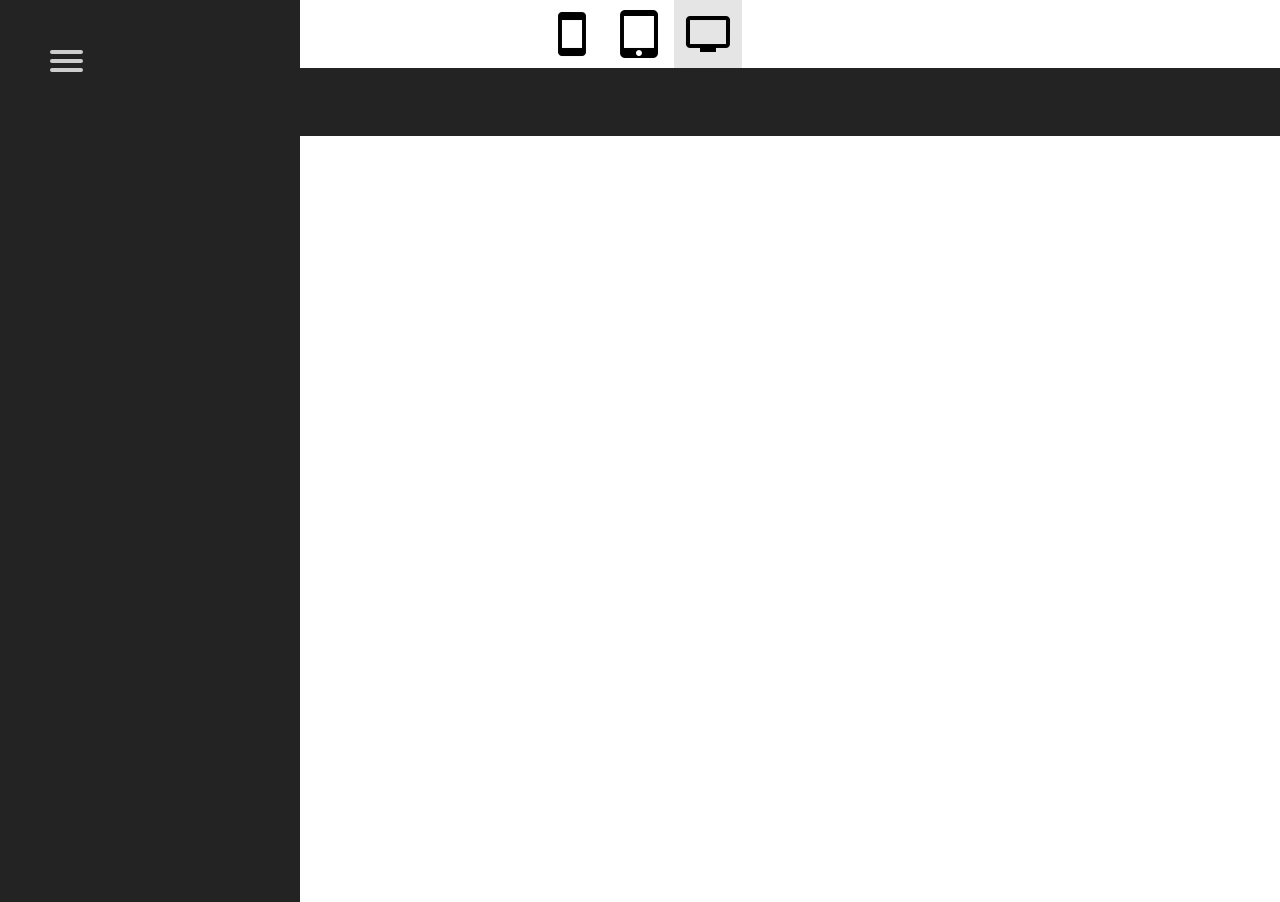
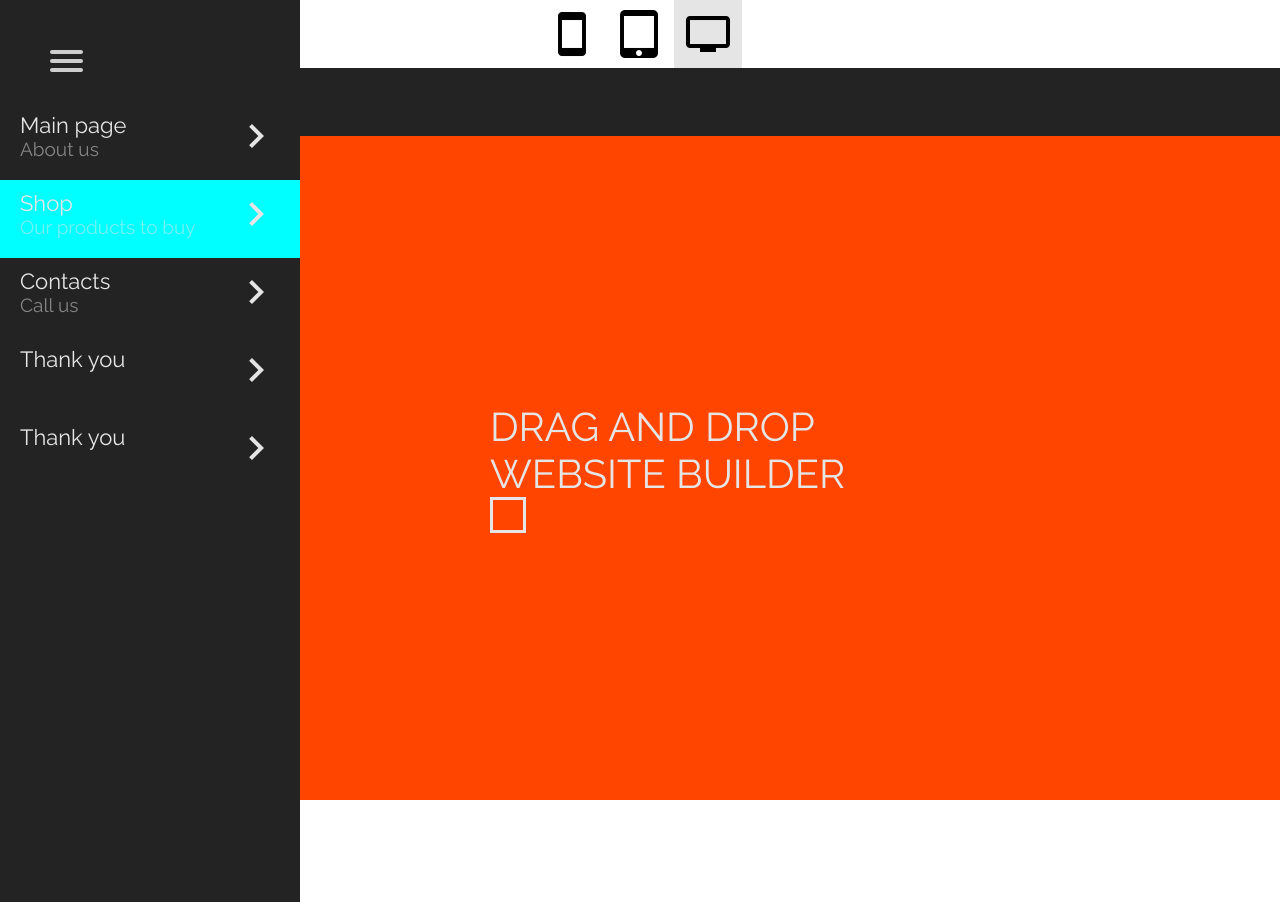
Before and after one commit to ZoricmaTs/menu, a Vue app: page / in a window 1280 px wide. Built offline with nearby package versions, Linux system fonts and the light colour scheme.

Commit message:
active link

```diff
--- a/src/App.vue
+++ b/src/App.vue
@@ -8,15 +8,13 @@
         <span></span>
         <span></span>
         <ul class="nav__list" id="menu">
-          <li class="nav__item" v-for="item in menu" :key="item.id">
-            <a
-              class="nav__link"
-              href="#"
-              @click="openContent = !openContent"
-              v-for="(item, index) in menu"
-              :key="item"
-              v-show="index === active"
-            >
+          <li
+            class="nav__item"
+            v-for="(item, index) in menu"
+            :key="item.id"
+            v-bind:class="{active: index == active}"
+          >
+            <a class="nav__link" href="#" @click="active = index">
               <div class="nav__title">
                 {{item.menu_title}}
                 <p class="nav__subtitle">{{item.menu_subtitle}} &nbsp;</p>
@@ -60,6 +58,9 @@ body {
   font-style: normal;
   font-weight: 400;
 }
+.nav__item.active {
+  background-color: aqua;
+}
 </style>
 
 <script>
@@ -70,6 +71,7 @@ export default {
   },
   data() {
     return {
+      active: 1,
       openContent: false,
       menu: [
         {
--- a/src/assets/scss/style.scss
+++ b/src/assets/scss/style.scss
@@ -147,6 +147,7 @@
   &__arrow {
     display: inline-block;
     float: right;
+    // margin: auto 0;
     color: #e5e5e5;
     font-size: 48px;
   }
--- a/src/components/Content.vue
+++ b/src/components/Content.vue
@@ -1,10 +1,10 @@
 <template>
   <section class="content">
-    <!-- <img class="content__img" src="./img/file.jpg" /> -->
+    <img class="content__img" :src="image_url" />
     <div class="content__block-text">
       <header class="content__header">Drag and drop website builder</header>
-      <p class="content__short-text">Make you own website in a few clicks!fdgdfgdfgdg</p>
-      <p class="content__full-text">&nbsp;</p>
+      <p class="content__short-text" :short_text="this.short_text">{{ this.short_text }}</p>
+      <p class="content__full-text" :full_text="this.full_text">{{ this.full_text }}</p>
       <button
         class="content__btn"
         :full_text_btn_title="this.full_text_btn_title"
```
